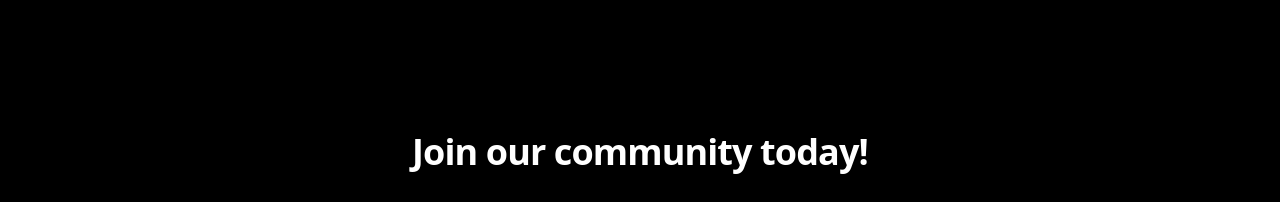
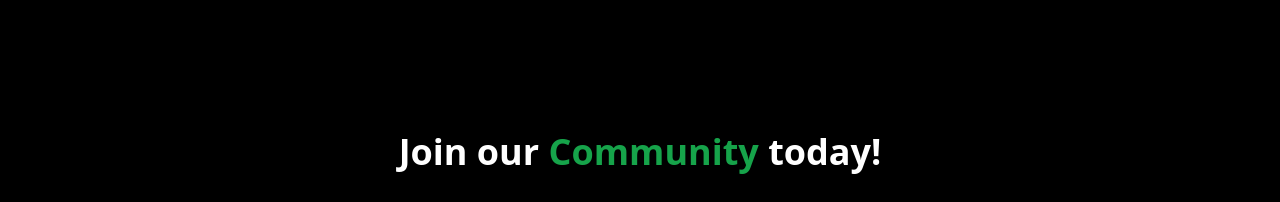
Before and after one commit to Elevate-Software/boost-site, a Next.js app: page / in a window 1280 px wide. Shown: the part 940-1142 px from the top of the page. Built offline with nearby package versions, Linux system fonts and the light colour scheme.

Commit message:
community header fixed

```diff
--- a/components/sections/community.tsx
+++ b/components/sections/community.tsx
@@ -4,10 +4,11 @@ export const CommunitySection = () => (
     <section className="hero-area relative">
         <div className="bg-black pb-20 2xl:pb-28 pt-16 relative">
             <div className="max-w-7xl mx-auto text-center py-12 px-4 sm:px-6 lg:py-16 lg:px-8">
-                <h2 className="text-3xl font-extrabold tracking-tight text-white sm:text-4xl">
-                    {/* <span className="block">Ready to dive in?</span> */}
+                {/* <h2 className="text-3xl font-extrabold tracking-tight text-white sm:text-4xl">
+                    <span className="block">Ready to dive in?</span>
                     <span className="block">Join our community today!</span>
-                </h2>
+                </h2> */}
+                <h2 className="text-3xl lg:text-4xl 2xl:text-6xl leading-tight font-bold text-white">Join our <span className="text-green-600">Community</span> today!</h2>
                 <div className="mt-8 flex justify-center">
                     <div className="inline-flex rounded-md shadow">
                         <button
```
